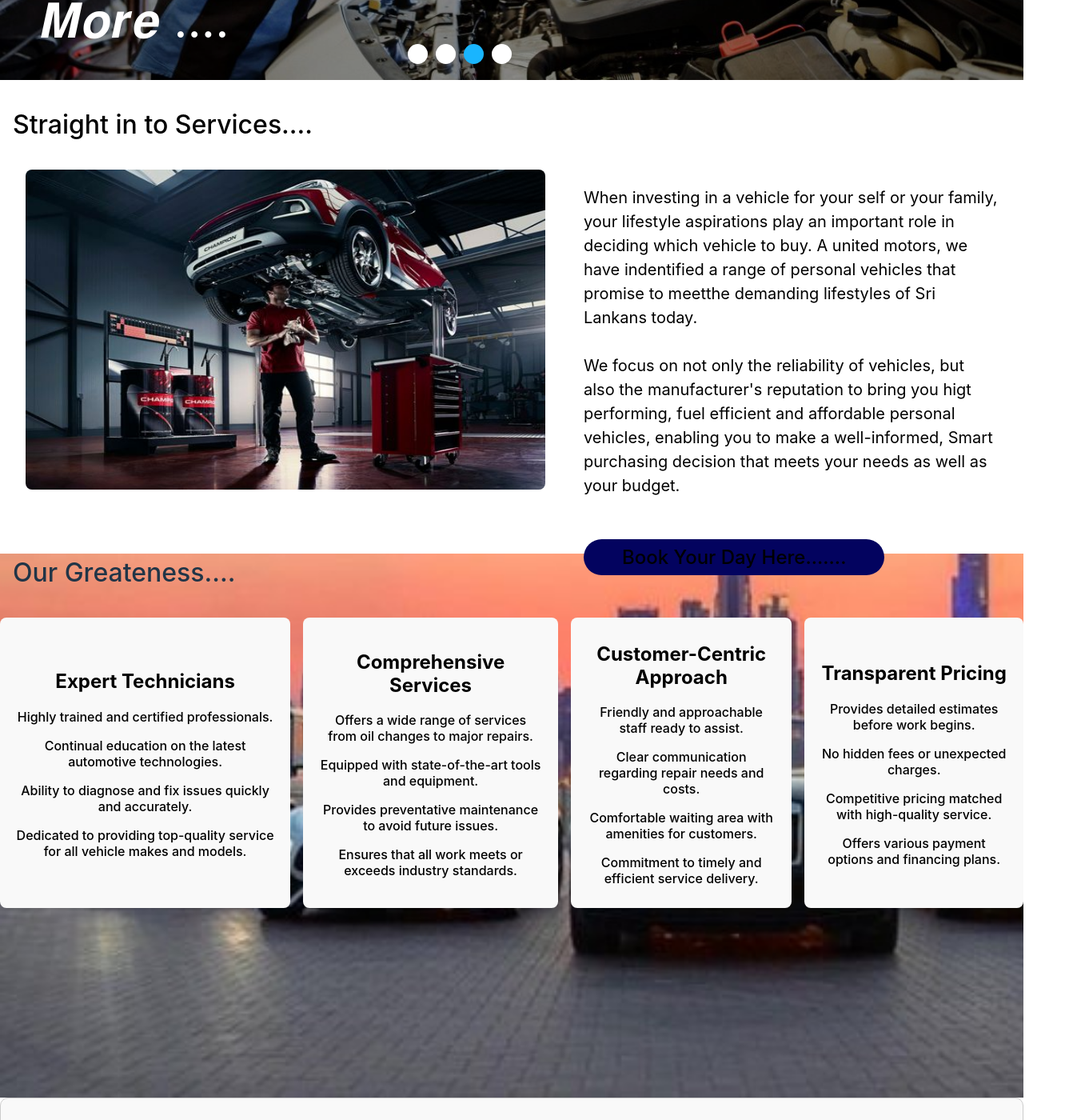
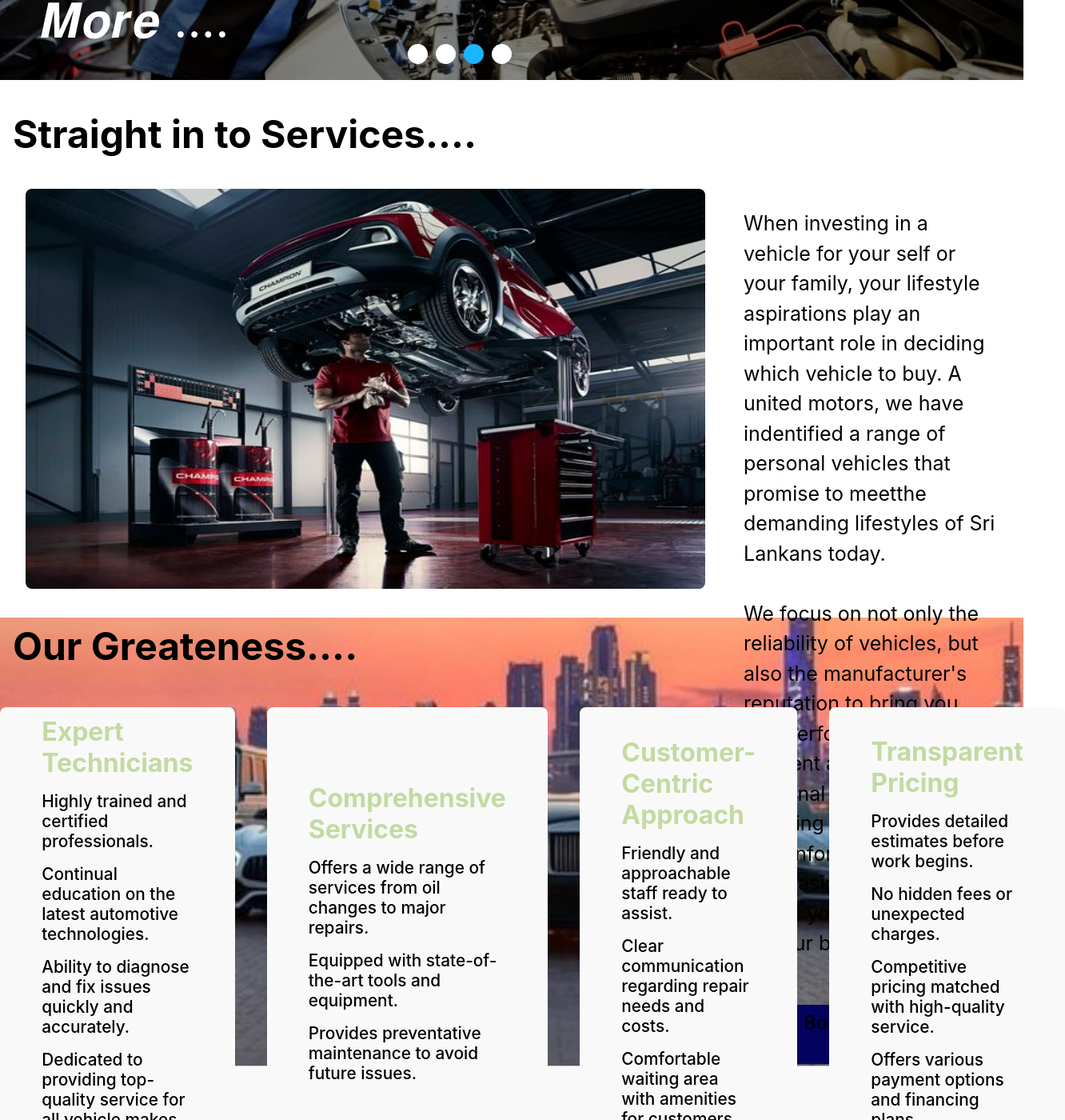
Before and after one commit to YaseeRathnayaka/De-Manager, a React (Vite) app in the folder client/: page / in a window 1280 px wide. Shown: the part 700-2100 px from the top of the page at 80% size, 1332 px wide, since content can reach past the window. Built offline with nearby package versions, Linux system fonts and the light colour scheme; grey boxes are pictures that could not be loaded.

Commit message:
Did changes

```diff
--- a/client/src/Pages/SecondPage.css
+++ b/client/src/Pages/SecondPage.css
@@ -1,16 +1,16 @@
 .second {
-    height: 100rem;
+    height: 105rem;
 }
 
 .second-page1 {
     background-color: white;
     margin-top: 2rem;
-    height: 35rem;
+    height: 40rem;
 }
 
 .PageTitle-01 {
-    font-size: 2rem;
-    font-weight: 500;
+    font-size: 3rem;
+    font-weight: 700;
     margin: 1rem 1rem;
     color: black;
 }
@@ -23,13 +23,13 @@
 }
 
 .sepgImg img{
-    height: 400px;
-    width: 650px;
+    height: 500px;
+    width: 850px;
     border-radius: 0.5rem;
 }
 
 .sepgContent {
-    font-size: 20px;
+    font-size: 25px;
     font-weight: 400;
 }
 
@@ -49,30 +49,44 @@
 .second-page2 {
     background: url('/image6.jpg') no-repeat;
     background-size: cover;
-    height: 85vh;
+    height: 35rem;
 }
 
 .PageTitle-02 {
-    font-size: 2rem;
+    font-size: 3rem;
     font-weight: 500;
     margin: 1rem;
+    color: black;
+    font-weight: 700;
 }
 
 .sepgs-01 {
     display: flex;
     flex-direction: row;
-    gap: 1rem;
-    margin-top: 2rem;
+    gap: 2.5rem;
+    margin-top: 2.5rem ;
 }
 
 .btn .hover{
-    margin: 2rem 0;
+    margin: 2rem ;
     padding: 0.5rem 2rem;
     border: 1rem;
     border-radius: 2rem;
     background: black;
     color: white;
-    gap: 20px;
+}
+
+.btn p {
+    text-align: left;
+    margin: 1rem 2rem;
+    font-size: 1.3rem;
+}
+
+.btn h2 {
+    color: rgb(195, 218, 162);
+    text-align: left;
+    margin: 0rem 2rem;
+    font-size: 2rem;
 }
 
 
--- a/client/src/Pages/SecondPage.jsx
+++ b/client/src/Pages/SecondPage.jsx
@@ -42,7 +42,6 @@ const SecondPage = () => {
            <p>Offers a wide range of services from oil changes to major repairs.</p>
            <p>Equipped with state-of-the-art tools and equipment.</p>
            <p>Provides preventative maintenance to avoid future issues.</p>
-           <p>Ensures that all work meets or exceeds industry standards.</p>
            </button>
 
 
@@ -51,7 +50,6 @@ const SecondPage = () => {
            <p>Friendly and approachable staff ready to assist.</p>
            <p>Clear communication regarding repair needs and costs.</p>
            <p>Comfortable waiting area with amenities for customers.</p>
-           <p>Commitment to timely and efficient service delivery.</p>
            </button>
 
 
```
